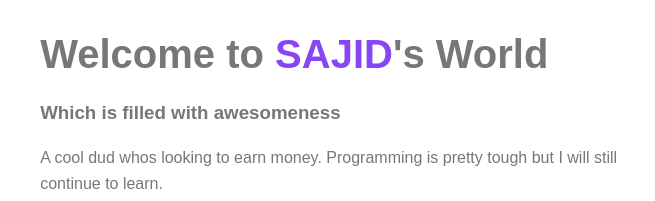
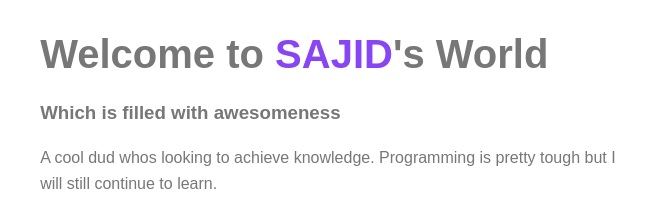
Before and after one commit to Sajid1500/My-first-website, a plain HTML site: page index.html in a window 1280 px wide. Shown: the top 201 px of the page, 31-686 px from the left. Drawn offline with Linux system fonts and the light colour scheme.

Commit message:
publishing awesome pages 1577375018648

```diff
--- a/index.html
+++ b/index.html
@@ -9,7 +9,7 @@
        <div class="half-width">
          <h1> Welcome to <span class="purple-color">SAJID</span>'s World </h1>
          <h3>Which is filled with awesomeness  </h3>
-         <p> A cool dud whos looking to earn money. Programming is pretty tough but I will still continue to learn. </p>
+         <p> A cool dud whos looking to achieve knowledge. Programming is pretty tough but I will still continue to learn. </p>
          <a class=" primary-btn" href="#">Hire Me</a>
       </div>
       <div class="half-width">
@@ -18,7 +18,7 @@
     </section>
     <section class="container">
       <div class="half-width">
-        <img class="side-img" src="images/yoooo.jpeg" alt=""  >
+        <img class="side-img" src="images/yoooo.jpeg" alt="">
       </div>
       <div class="half-width">
         <h2>DREAM  </h2>
```
